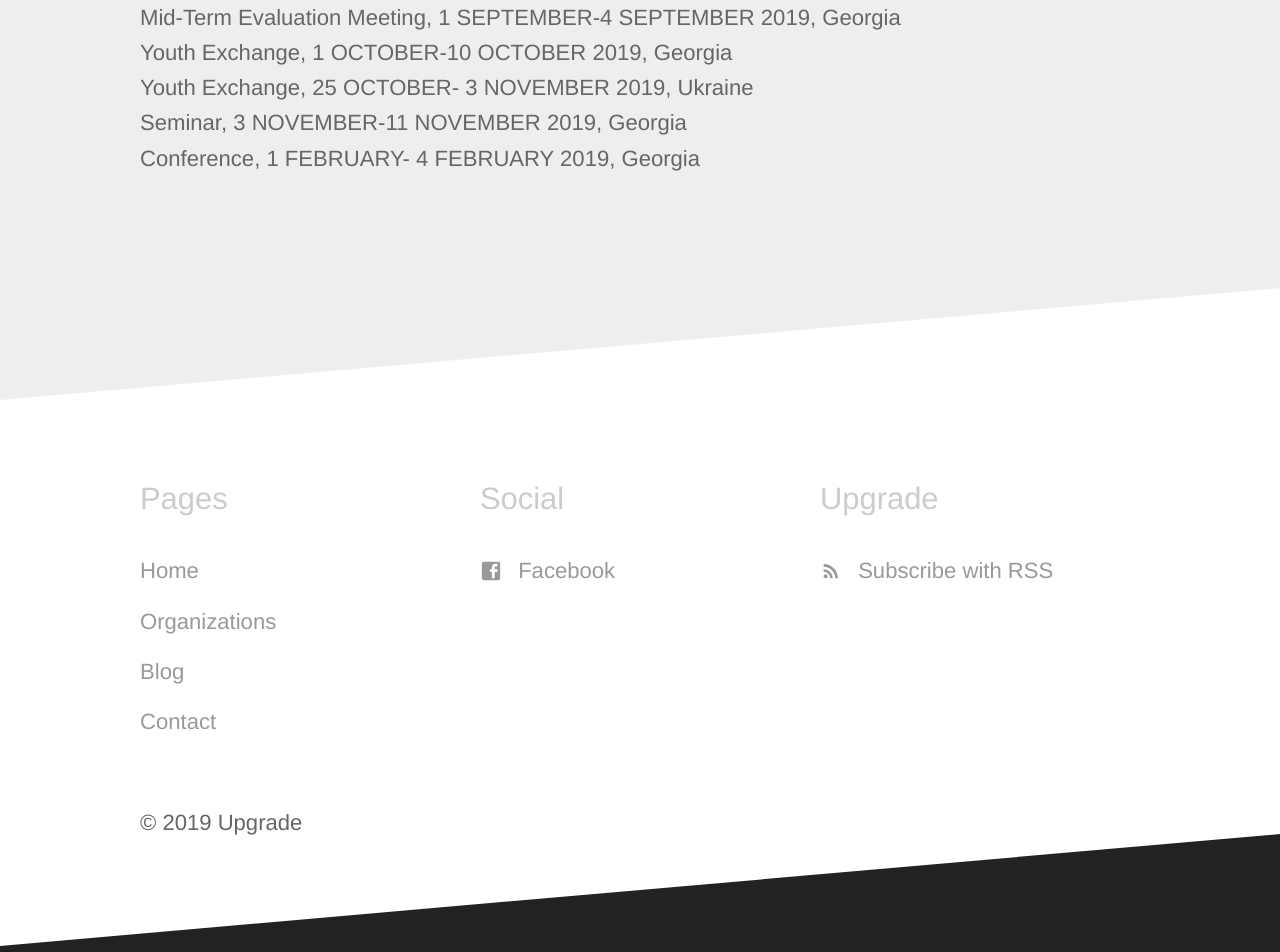
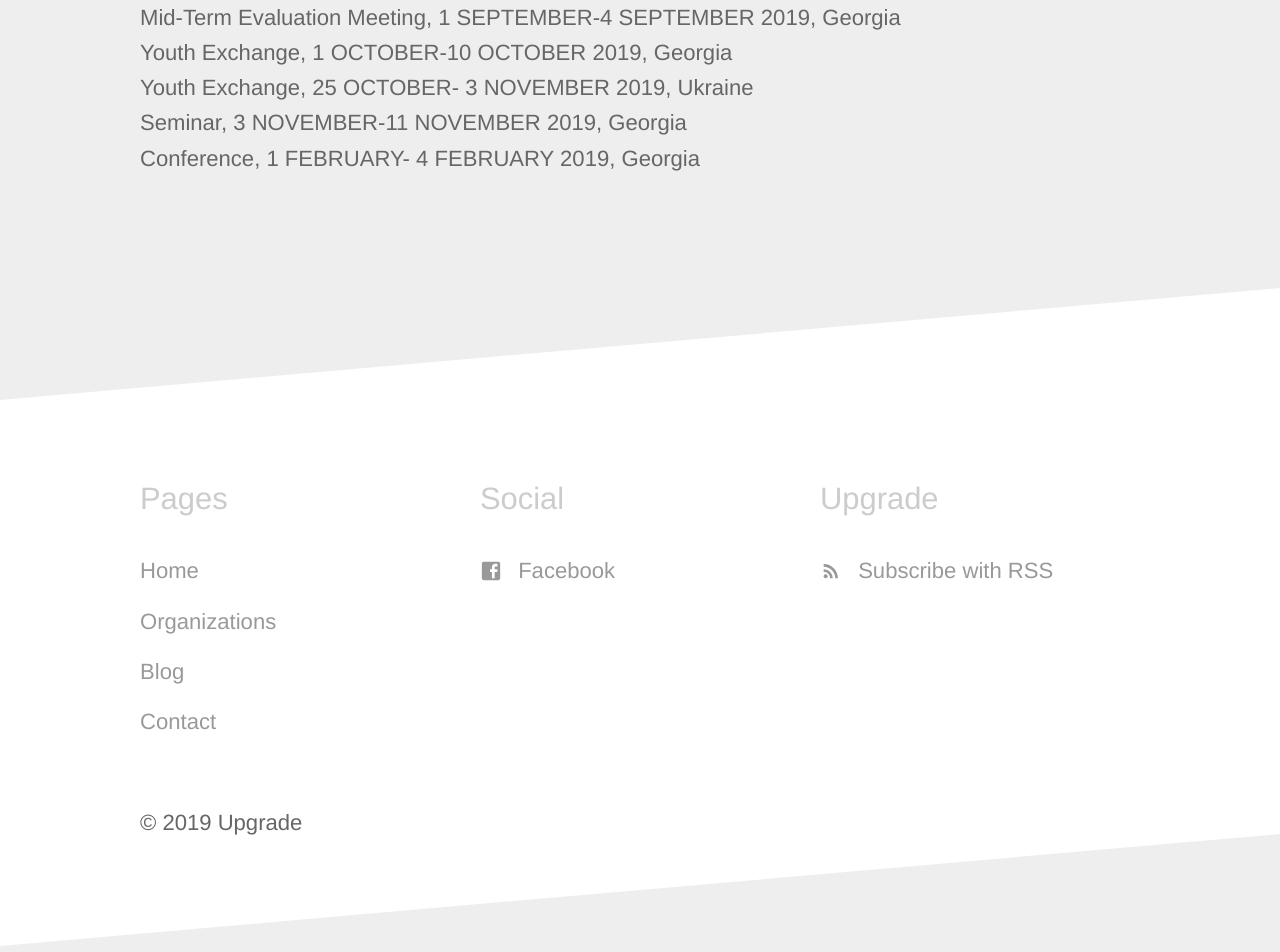
Before and after one commit to upgrade42/upgrade42.github.io, a Jekyll site: the page built from index.html, in a window 1280 px wide. Shown: the part 1979-2931 px from the top of the page. Built offline with Jekyll 4.4.1, drawn with Linux system fonts in a browser that asks for light colours.

Commit message:
Updated '_sass/elements.scss' via CloudCannon

```diff
--- a/_sass/elements.scss
+++ b/_sass/elements.scss
@@ -1,5 +1,5 @@
 html {
-	background: $html-background-color;
+	background: #eee;
 }
 
 html, body {
```
